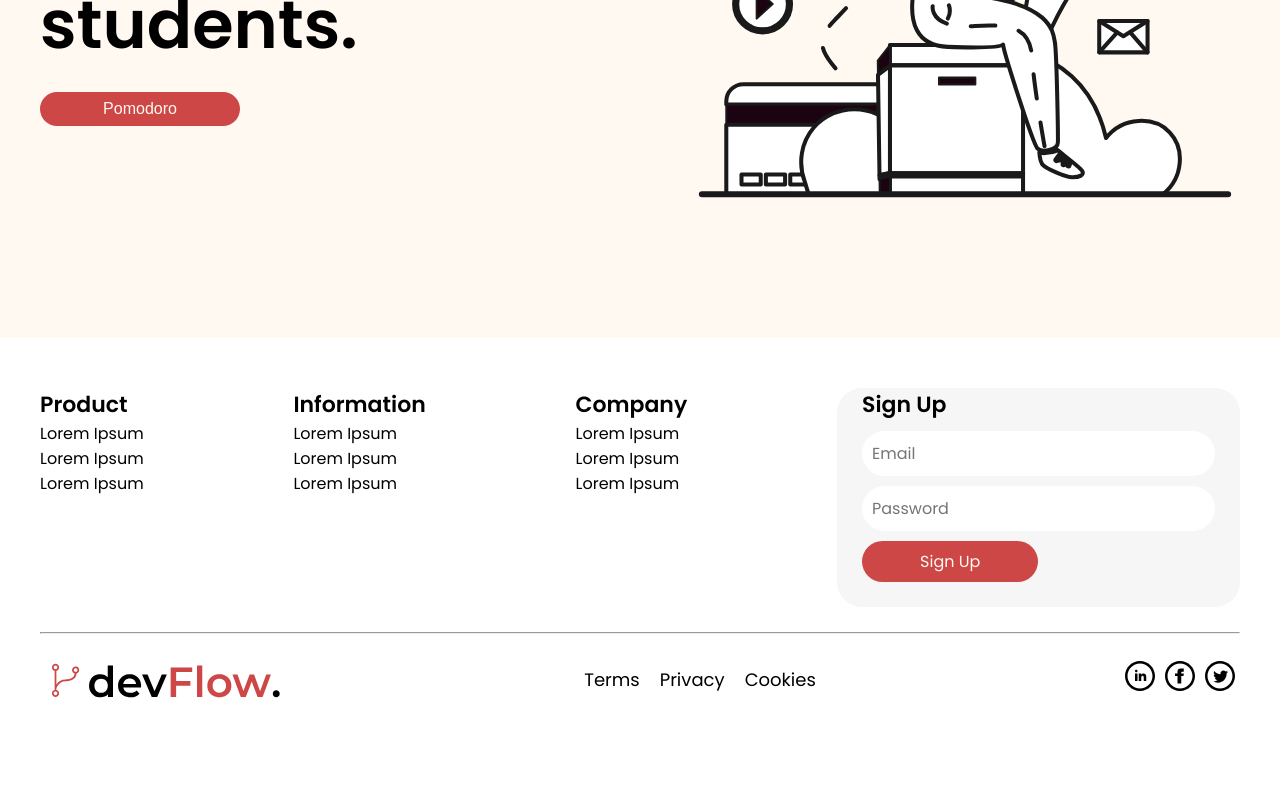
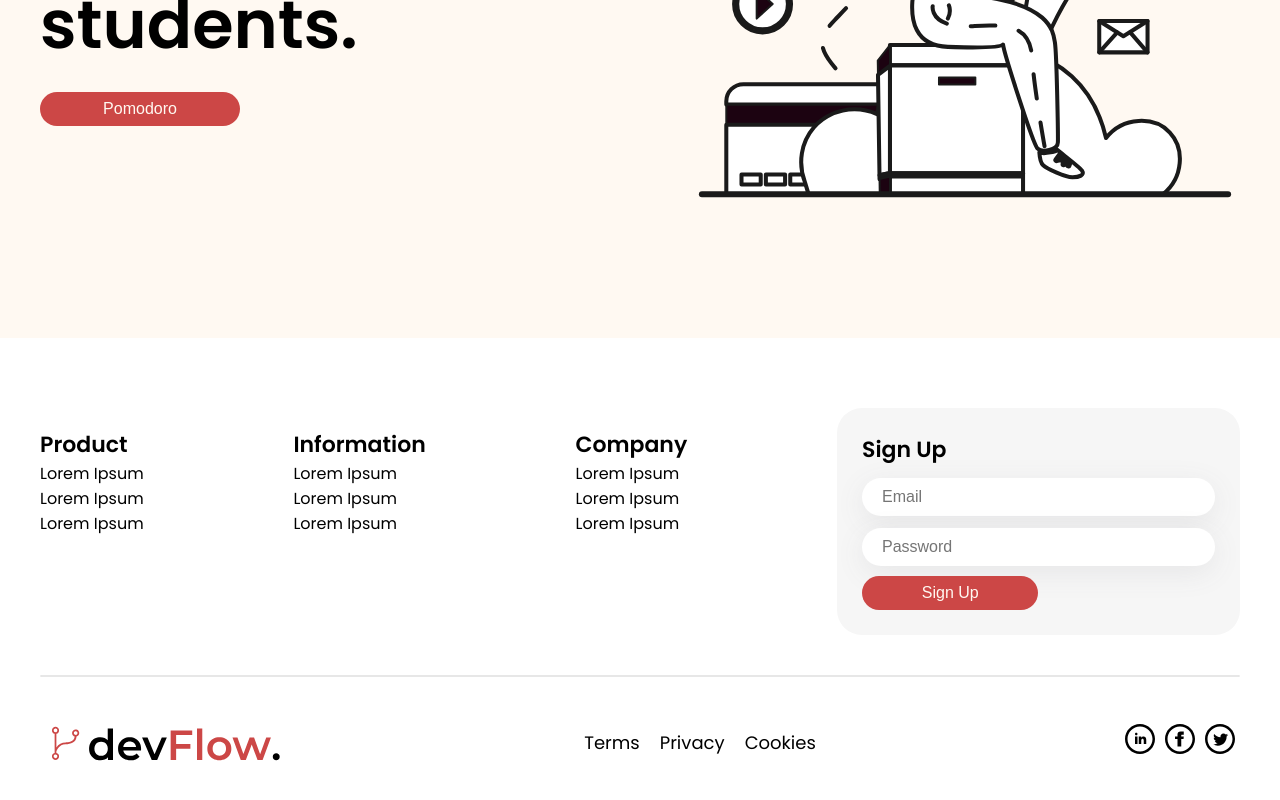
Before and after one commit to kajberg84/devFlow, a React (Create React App) app: page / in a window 1280 px wide. Shown: the part 392-1192 px from the top of the page. Before the commit the page ends 1097 px from the top, so only its background shows below. Built offline with nearby package versions, Linux system fonts and the light colour scheme.

Commit message:
Refaktoriserade footer styling

```diff
--- a/src/components/footer/Footer.css
+++ b/src/components/footer/Footer.css
@@ -1,13 +1,16 @@
 .footer--container {
-  margin: 75px;
   max-width: 1200px;
-  margin: 0 auto;
-  margin-top: 50px;
+  margin: 70px auto;
 }
 
 .footer--nav {
   display: flex;
   justify-content: space-between;
+  margin-bottom: 40px;
+}
+
+.footer--nav ul {
+  margin-top: 20px;
 }
 
 .form--wrapper {
@@ -15,35 +18,30 @@
   display: flex;
   flex-direction: column;
   border-radius: 25px;
-  padding-left: 25px;
-  padding-right: 25px;
-  padding-bottom: 25px;
-  margin-bottom: 25px;
+  padding: 25px;
 }
 
-.form--wrapper input[type="password"],
-input[type="text"] {
+.form--wrapper input {
   width: 353px;
-  margin-top: 10px;
+  margin-top: 12px;
   border-radius: 25px;
   border: none;
   outline: none;
   font-size: medium;
-  padding: 10px;
-  font-family: Poppins;
+  padding: 10px 20px;
+  box-shadow: rgba(100, 100, 111, 0.1) 0px 7px 29px 0px;
 }
 
 .form--wrapper button {
   width: 50%;
   margin-top: 10px;
-  font-family: poppins;
 }
 
 .bottom--container {
   display: flex;
   justify-content: space-between;
   align-items: center;
-  margin-top: 20px;
+  margin-top: 40px;
 }
 
 .footer--logo {
@@ -58,3 +56,8 @@ input[type="text"] {
 .terms--privacy--container a:nth-child(2) {
   margin: 20px;
 }
+
+.line {
+  border: 1px solid rgba(195, 195, 195, 0.404);
+  border-radius: 25px;
+}
--- a/src/components/footer/Footer.jsx
+++ b/src/components/footer/Footer.jsx
@@ -45,7 +45,7 @@ export const Footer = () => {
           </div>
         </form>
       </div>
-      <hr />
+      <hr className="line"/>
       <div className="bottom--container">
         <img src={Logo} alt="logo" className="footer--logo" />
         <div className="terms--privacy--container">
```
